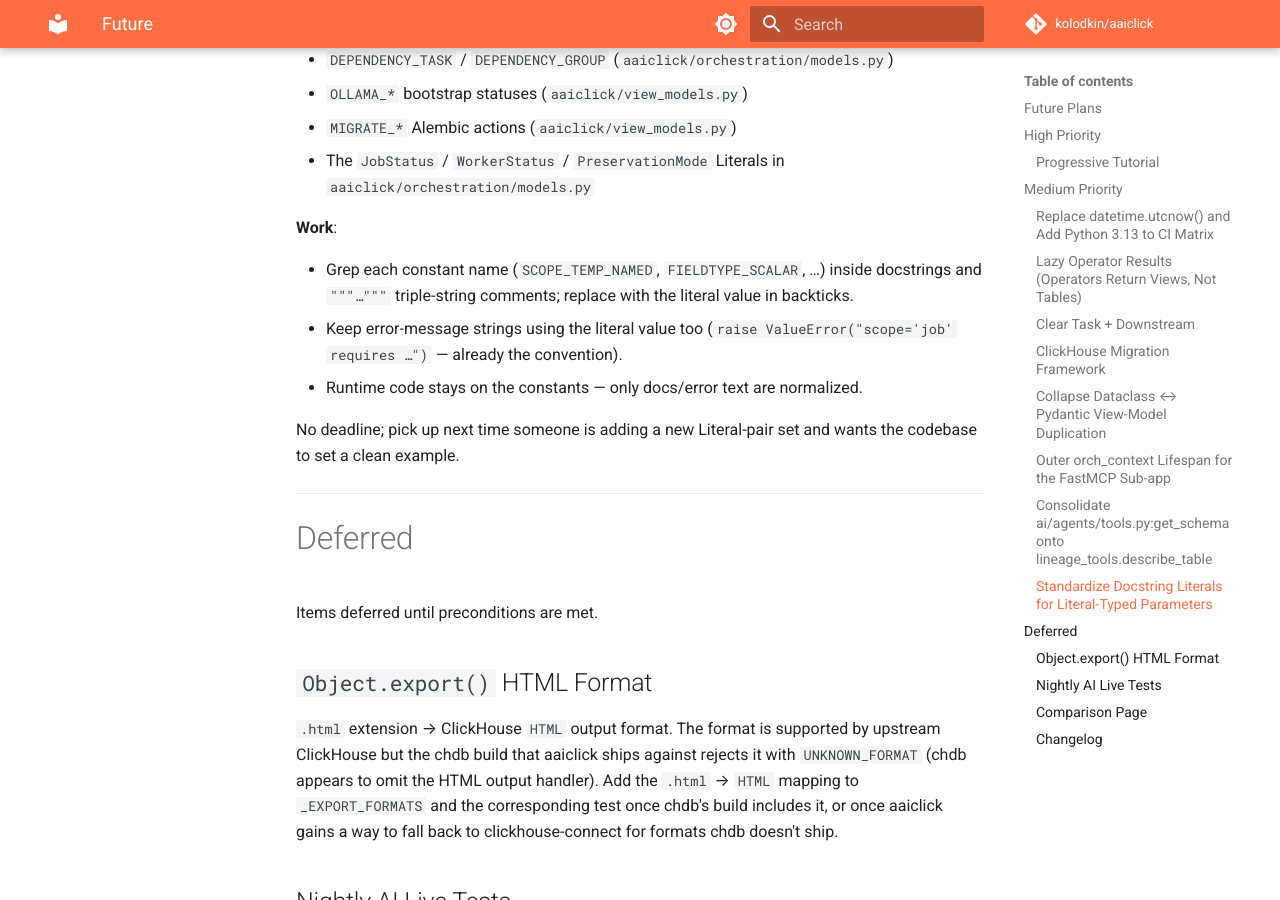
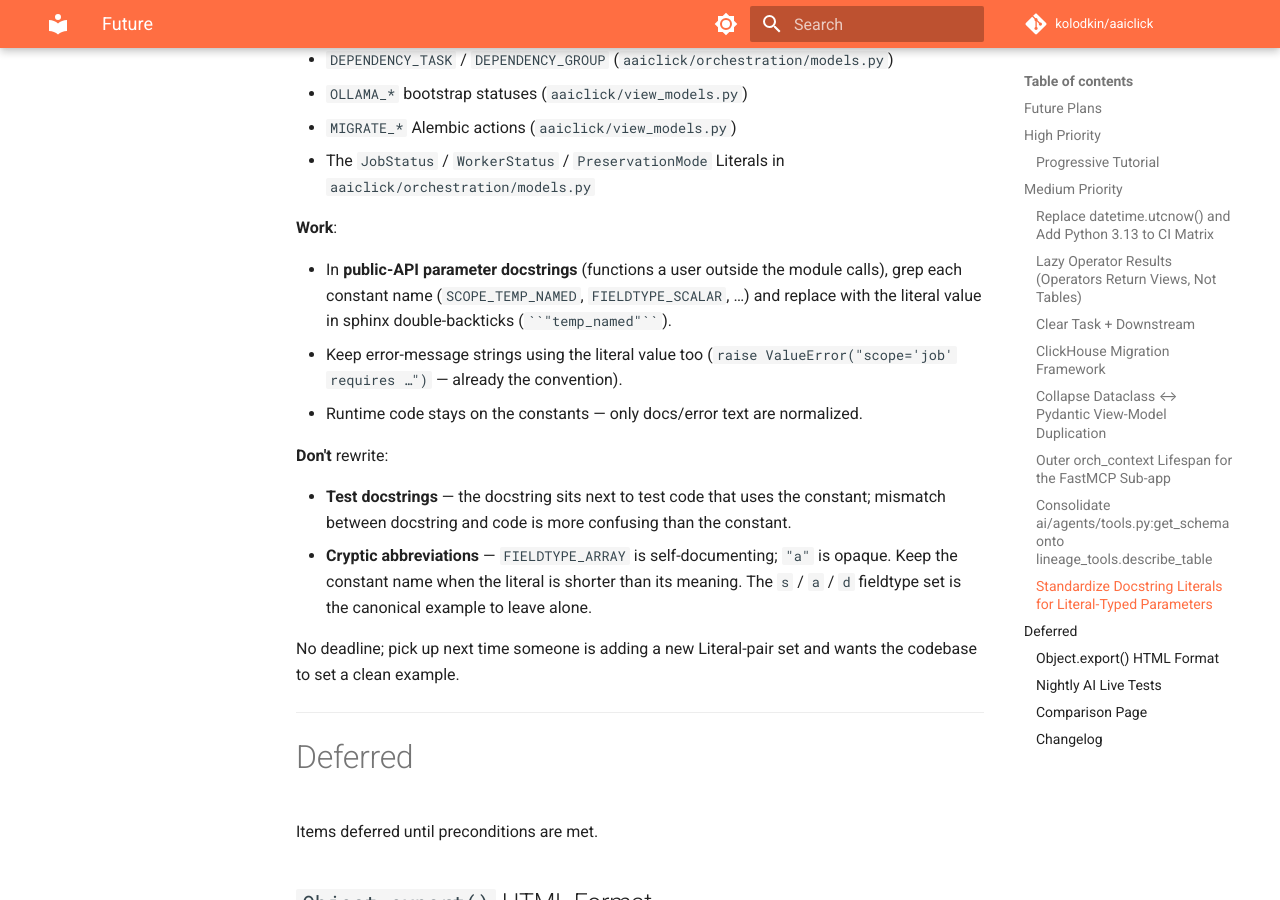
Before and after one commit to kolodkin/aaiclick, an MkDocs documentation site: the page built from docs/future.md, in a window 1280 px wide and 900 px high, scrolled down 6386 px. Built offline with MkDocs 1.6.1 and Material for MkDocs 9.7.7, drawn with Linux system fonts in a browser that asks for light colours; comment, search, counter and statistics services are not loaded.

Commit message:
docs: clarify when to use literal value vs constant name in docstrings
Documents the public-API-only scope of the literal-string convention
discovered while applying it: works for clear words ("NONE", "dict",
"sum"), worse for cryptic abbreviations ("a"/"s"/"d"), and counter-
productive in tests where docstring/code mismatch creates confusion.

````diff
--- a/CLAUDE.md
+++ b/CLAUDE.md
@@ -183,6 +183,10 @@ This project uses pre-commit hooks that may modify files during commit (formatti
   - Define a `Literal` type alias for the validated value set.
   - Export module-level constants for the individual values so callers don't repeat string literals at call sites.
   - For DB-mapped fields, attach `sa_column=Column(String, CheckConstraint("col IN (...)", name="ck_<table>_<col>"), ...)`. Avoid native ENUM types — `ALTER TYPE ADD VALUE` is non-transactional in Postgres, and a String + CHECK constraint round-trips cleanly through both Postgres and SQLite.
+  - **Docstring convention — public-API only**: In public-API parameter docstrings (functions a user calls from outside the module), show the literal value (` ``"NONE"`` `, ` ``"dict"`` `) rather than the constant name (`PRESERVATION_NONE`, `ORIENT_DICT`). The reader copy-pastes the value into a call. Use sphinx double-backticks to match the surrounding doc style.
+    - **Don't** rewrite test docstrings — they sit next to test code that uses the constant name, and a docstring/code mismatch is more confusing than the constant.
+    - **Don't** rewrite cryptic abbreviations — `FIELDTYPE_ARRAY` is self-documenting, while `"a"` is opaque. Keep the constant name in docstrings when the literal is shorter than its meaning.
+    - **Do** rewrite when the literal is a clear word (`"NONE"`, `"dict"`, `"sum"`, `"temp_named"`).
   - Example:
     ```python
     from typing import Literal
--- a/docs/future.md
+++ b/docs/future.md
@@ -162,9 +162,14 @@ Today this is enforced ad-hoc. `aaiclick/data/scope.py` is now consistent (`make
 
 **Work**:
 
-- Grep each constant name (`SCOPE_TEMP_NAMED`, `FIELDTYPE_SCALAR`, …) inside docstrings and `"""…"""` triple-string comments; replace with the literal value in backticks.
+- In **public-API parameter docstrings** (functions a user outside the module calls), grep each constant name (`SCOPE_TEMP_NAMED`, `FIELDTYPE_SCALAR`, …) and replace with the literal value in sphinx double-backticks (` ``"temp_named"`` `).
 - Keep error-message strings using the literal value too (`raise ValueError("scope='job' requires …")` — already the convention).
 - Runtime code stays on the constants — only docs/error text are normalized.
+
+**Don't** rewrite:
+
+- **Test docstrings** — the docstring sits next to test code that uses the constant; mismatch between docstring and code is more confusing than the constant.
+- **Cryptic abbreviations** — `FIELDTYPE_ARRAY` is self-documenting; `"a"` is opaque. Keep the constant name when the literal is shorter than its meaning. The `s` / `a` / `d` fieldtype set is the canonical example to leave alone.
 
 No deadline; pick up next time someone is adding a new Literal-pair set and wants the codebase to set a clean example.
 
````
